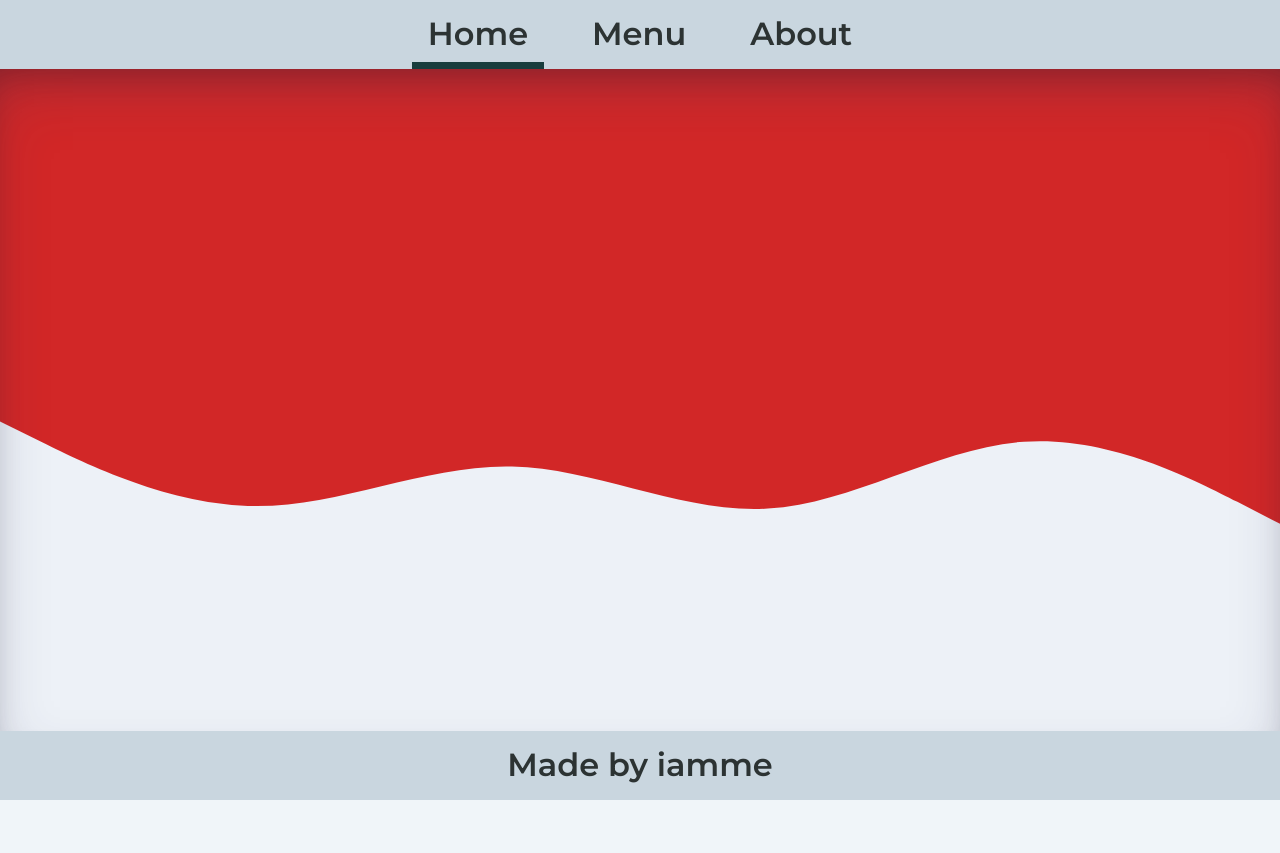
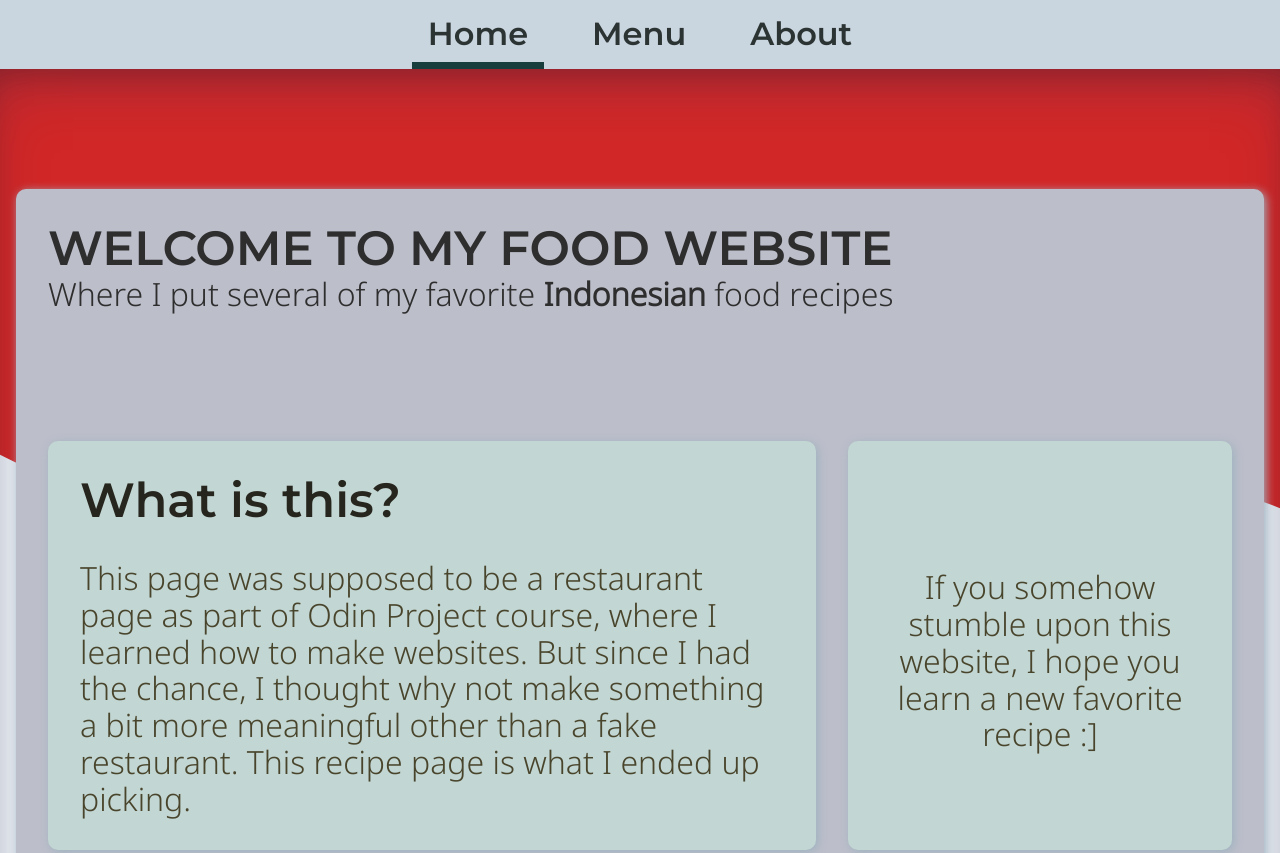
Before and after one commit to gregoriusavip/restaurant-page, a website built with webpack: page src/template.html in a window 1280 px wide. Shown: the top 853 px of the page. Before the commit the page ends 800 px from the top, so only its background shows below. Built offline with nearby package versions, Linux system fonts and the light colour scheme.

Commit message:
Create the DOM elements for home

```diff
--- a/src/assets/css/main.css
+++ b/src/assets/css/main.css
@@ -13,6 +13,10 @@
 html {
     font-size: var(--default-font-size);
     background-color: #F0F5F9;
+}
+
+.bold {
+    font-weight: bold;
 }
 
 p,
--- a/src/index.js
+++ b/src/index.js
@@ -1,8 +1,16 @@
 // CSS imports
-import '../node_modules/modern-normalize/modern-normalize.css';
-import "./assets/css/fonts.css";
-import "./assets/css/main.css";
-import "./assets/css/header-footer.css";
+import '../node_modules/modern-normalize/modern-normalize.css'
+import "./assets/css/fonts.css"
+import "./assets/css/main.css"
+import "./assets/css/header-footer.css"
 
 // Script imports
-import { main as mainSection } from "./scripts/mainSection";
+import { main as mainSection } from "./scripts/mainSection"
+import { home } from "./scripts/home"
+
+// Append elements to the home section
+const homeSection = document.querySelector("main section#home-section div.container");
+homeSection.appendChild(home.heading);
+homeSection.appendChild(home.headingDescription);
+homeSection.appendChild(home.divCard);
+homeSection.appendChild(home.asideCard);
--- /dev/null
+++ b/src/scripts/card.js
@@ -0,0 +1,31 @@
+export class Card {
+    // Create a card element
+    constructor(containerElement, headingText, paragraphText) {
+        this.containerElement = document.createElement(containerElement);
+        this.containerElement.classList.add("card");
+        this.headingText = headingText;
+        this.paragraphText = paragraphText;
+        this.hElement = document.createElement("h2");
+        this.pElement = document.createElement("p");
+    }
+
+    get heading() {
+        return this.hElement;
+    }
+
+    get paragraph() {
+        return this.pElement;
+    }
+
+    get container() {
+        this.#appendToContainer();
+        return this.containerElement;
+    }
+
+    #appendToContainer() {
+        this.hElement.appendChild(document.createTextNode(this.headingText));
+        this.pElement.appendChild(document.createTextNode(this.paragraphText));
+        this.containerElement.appendChild(this.hElement);
+        this.containerElement.appendChild(this.pElement);
+    }
+}
--- /dev/null
+++ b/src/scripts/home.js
@@ -0,0 +1,51 @@
+import "../assets/css/home.css"
+import { Card } from "./card.js"
+
+const heading = (() => {
+    const element = document.createElement("h1");
+    const text = document.createTextNode("WELCOME TO MY FOOD WEBSITE");
+    element.appendChild(text);
+    element.classList.add("heading")
+
+    return element;
+})()
+
+const headingDescription = (() => {
+    const element = document.createElement("p");
+    const firstPartText = document.createTextNode("Where I put several of my favorite");
+
+    const boldedSecondPartText = document.createElement("span");
+    boldedSecondPartText.classList.add("bold");
+    boldedSecondPartText.appendChild(document.createTextNode(" Indonesian "));
+    const lastPartText = document.createTextNode("food recipes");
+
+    element.appendChild(firstPartText);
+    element.appendChild(boldedSecondPartText);
+    element.appendChild(lastPartText);
+    element.classList.add("heading-description")
+
+    return element;
+})()
+
+const divCard = (() => {
+    const headingText = "What is this?"
+    const paragraphText = ("This page was supposed to be a restaurant page as part of Odin Project course, where I learned how to make websites.\n\n"
+        + "But since I had the chance, I thought why not make something a bit more meaningful other than a fake restaurant. This recipe page is what I ended up picking.");
+
+    const card = (new Card("div", headingText, paragraphText)).container;
+
+    return card;
+})()
+
+const asideCard = (() => {
+    const headingText = "";
+    const paragraphText = "If you somehow stumble upon this website, I hope you learn a new favorite recipe :]";
+
+    const card = (new Card("aside", headingText, paragraphText)).container;
+
+    return card
+})()
+
+export const home = (() => {
+    return { heading, headingDescription, divCard, asideCard }
+})()
```
